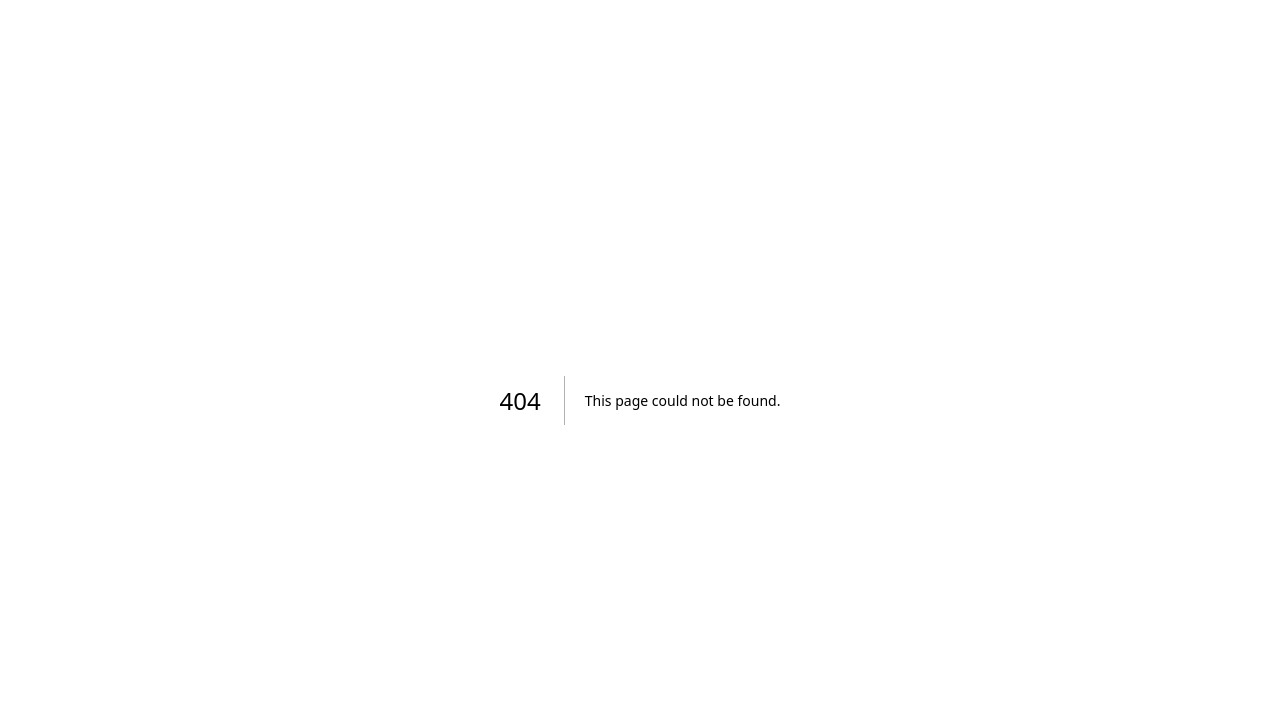
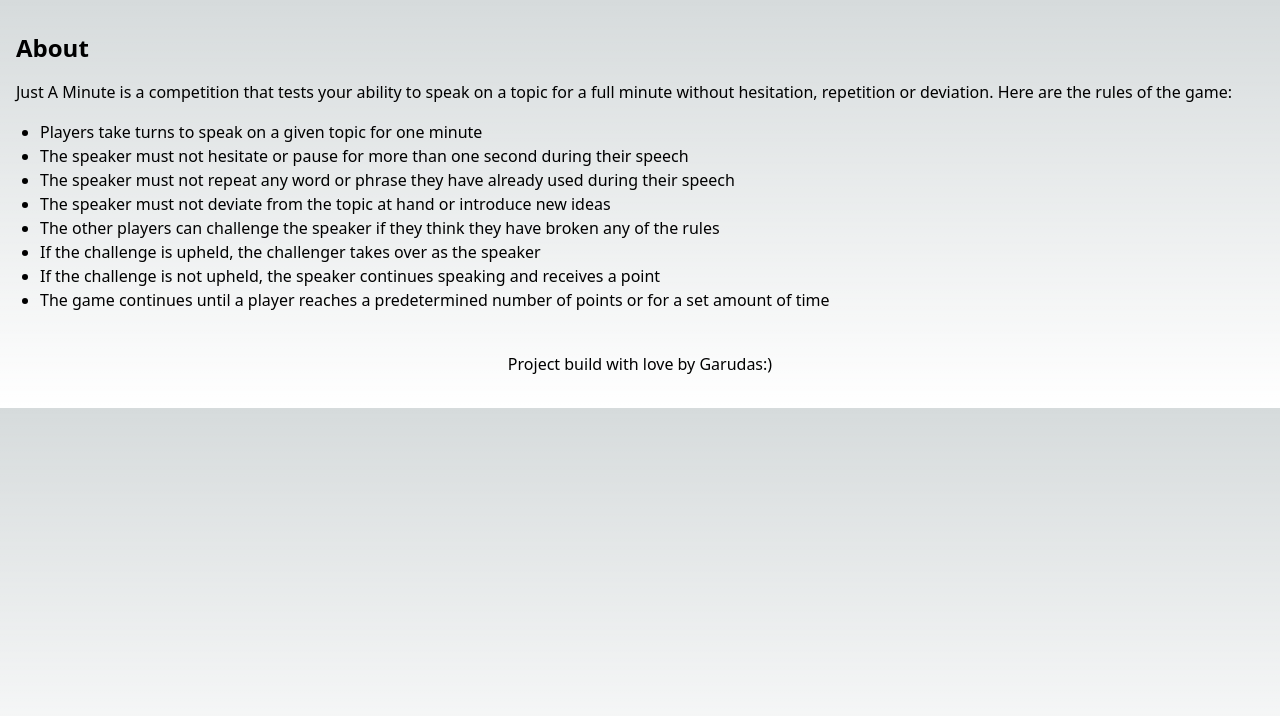
Before and after one commit to aldrinjenson/jamjam, a Next.js app: page /about in a window 1280 px wide. Before the commit this address had no page. Shown: the top 716 px of the page. Built offline with nearby package versions, Linux system fonts and the light colour scheme.

Commit message:
refactoring + improvements

```diff
--- a/package.json
+++ b/package.json
@@ -16,6 +16,7 @@
     "postcss": "8.4.23",
     "react": "18.2.0",
     "react-dom": "18.2.0",
+    "react-icons": "^4.8.0",
     "tailwindcss": "3.3.1"
   }
 }
--- a/src/components/FinalScores.jsx
+++ b/src/components/FinalScores.jsx
@@ -32,6 +32,7 @@ const FinalScores = ({ scores = [] }) => {
 
   return (
     <div className='flex flex-col items-center justify-center'>
+      <h1 className='text-4xl font-bold text-center mt-8 mb-4'>Scores</h1>
       <table className='min-w-full divide-y divide-gray-200'>
         <thead className='bg-gray-50'>
           <tr>
--- a/src/components/FirstCall.jsx
+++ b/src/components/FirstCall.jsx
@@ -23,12 +23,6 @@ const FirstCall = ({ players, setFirstPlayer, setCurrPlayer }) => {
 
   return (
     <div className='w-full sm:w-1/2'>
-      <label
-        htmlFor='first-player-input'
-        className='block text-sm font-medium text-gray-700'
-      >
-        First Player
-      </label>
       <div className='mt-1 relative rounded-md shadow-sm'>
         <input
           type='text'
@@ -38,7 +32,7 @@ const FirstCall = ({ players, setFirstPlayer, setCurrPlayer }) => {
           onChange={handleInputChange}
           autoComplete='off'
           className='focus:ring-indigo-500 focus:border-indigo-500 block w-full pr-10 sm:text-sm border-gray-300 rounded-md'
-          placeholder='Enter player name'
+          placeholder='Enter first player name'
         />
         {suggestions.length > 0 && (
           <ul className='absolute z-10 mt-1 w-full bg-white rounded-md shadow-lg'>
--- a/src/components/Logger.jsx
+++ b/src/components/Logger.jsx
@@ -3,30 +3,33 @@ import { formatTime } from "@components/utils";
 const Logger = ({ logs }) => {
   return (
     <div className='flex flex-col items-center justify-center'>
-      <table className='min-w-full divide-y divide-gray-200'>
+      <div className='w-full overflow-x-auto'>
+        <h1 className='text-4xl font-bold text-center mt-8 mb-4'>Logs</h1>
+
+        <table className='w-full divide-y divide-gray-200'>
           <thead className='bg-gray-50'>
             <tr>
               <th
                 scope='col'
-              className='px-6 py-3 text-left text-xs font-medium text-gray-500 uppercase tracking-wider'
+                className='px-4 py-3 text-left text-xs font-medium text-gray-500 uppercase tracking-wider'
               >
                 Name
               </th>
               <th
                 scope='col'
-              className='px-6 py-3 text-left text-xs font-medium text-gray-500 uppercase tracking-wider'
+                className='px-4 py-3 text-left text-xs font-medium text-gray-500 uppercase tracking-wider'
               >
                 Start Time
               </th>
               <th
                 scope='col'
-              className='px-6 py-3 text-left text-xs font-medium text-gray-500 uppercase tracking-wider'
+                className='px-4 py-3 text-left text-xs font-medium text-gray-500 uppercase tracking-wider'
               >
                 End Time
               </th>
               <th
                 scope='col'
-              className='px-6 py-3 text-left text-xs font-medium text-gray-500 uppercase tracking-wider'
+                className='px-4 py-3 text-left text-xs font-medium text-gray-500 uppercase tracking-wider'
               >
                 Total Time Spoken
               </th>
@@ -35,16 +38,16 @@ const Logger = ({ logs }) => {
           <tbody className='bg-white divide-y divide-gray-200'>
             {logs.map((log, index) => (
               <tr key={index}>
-              <td className='px-6 py-4 whitespace-nowrap text-sm font-medium text-gray-900'>
+                <td className='px-4 py-2 whitespace-nowrap text-sm font-medium text-gray-900'>
                   {log.name}
                 </td>
-              <td className='px-6 py-4 whitespace-nowrap text-sm text-gray-500'>
+                <td className='px-4 py-2 whitespace-nowrap text-sm text-gray-500'>
                   {formatTime(log.startTime)}
                 </td>
-              <td className='px-6 py-4 whitespace-nowrap text-sm text-gray-500'>
+                <td className='px-4 py-2 whitespace-nowrap text-sm text-gray-500'>
                   {formatTime(log.endTime)}
                 </td>
-              <td className='px-6 py-4 whitespace-nowrap text-sm text-gray-500'>
+                <td className='px-4 py-2 whitespace-nowrap text-sm text-gray-500'>
                   {formatTime(log.endTime - log.startTime)}
                 </td>
               </tr>
@@ -52,6 +55,7 @@ const Logger = ({ logs }) => {
           </tbody>
         </table>
       </div>
+    </div>
   );
 };
 
--- /dev/null
+++ b/src/components/Navbar.jsx
@@ -0,0 +1,23 @@
+import Link from "next/link";
+
+const Navbar = () => {
+  return (
+    <nav className='flex justify-between items-center py-4'>
+      <div className='flex items-center'>
+        <Link href='/' className='text-xl font-bold text-gray-800 md:text-2xl'>
+          JamJam
+        </Link>
+      </div>
+      <div className='flex items-center'>
+        <Link
+          href='/about'
+          className='text-gray-800 py-3 px-4 md:py-4 md:px-6 font-medium'
+        >
+          About
+        </Link>
+      </div>
+    </nav>
+  );
+};
+
+export default Navbar;
--- a/src/components/Timer.jsx
+++ b/src/components/Timer.jsx
@@ -81,10 +81,10 @@ const StopwatchTimer = ({
           type='button'
           className='bg-blue-500 text-white px-4 py-2 rounded hover:bg-blue-600 transition-colors duration-300 ml-4'
           onClick={() => {
+            setCurrentPlayer(interruptedName);
             addLog(startTime, time, currentPlayer);
             setStartTime(time);
             setIsActive(true);
-            setCurrentPlayer(interruptedName);
             handleResume();
           }}
         >
@@ -118,12 +118,12 @@ const StopwatchTimer = ({
           Interrupt
         </button>
       )}
-      <button
+      {/* <button
         className='bg-red-500 hover:bg-red-700 text-white font-bold py-2 px-4 rounded'
         onClick={handleReset}
       >
         Reset
-      </button>
+      </button> */}
     </div>
   );
 };
--- /dev/null
+++ b/src/pages/about.js
@@ -0,0 +1,51 @@
+import Head from "next/head";
+
+const About = () => {
+  return (
+    <div className='container mx-auto px-4 py-8'>
+      <Head>
+        <title>About - Just A Minute Competition</title>
+      </Head>
+      <h1 className='text-2xl font-bold mb-4'>About</h1>
+      <p className='mb-4'>
+        Just A Minute is a competition that tests your ability to speak on a
+        topic for a full minute without hesitation, repetition or deviation.
+        Here are the rules of the game:
+      </p>
+      <ul className='list-disc ml-6 mb-4'>
+        <li>Players take turns to speak on a given topic for one minute</li>
+        <li>
+          The speaker must not hesitate or pause for more than one second during
+          their speech
+        </li>
+        <li>
+          The speaker must not repeat any word or phrase they have already used
+          during their speech
+        </li>
+        <li>
+          The speaker must not deviate from the topic at hand or introduce new
+          ideas
+        </li>
+        <li>
+          The other players can challenge the speaker if they think they have
+          broken any of the rules
+        </li>
+        <li>
+          If the challenge is upheld, the challenger takes over as the speaker
+        </li>
+        <li>
+          If the challenge is not upheld, the speaker continues speaking and
+          receives a point
+        </li>
+        <li>
+          The game continues until a player reaches a predetermined number of
+          points or for a set amount of time
+        </li>
+      </ul>
+      <br />
+      <p className='text-center'>Project build with love by Garudas:)</p>
+    </div>
+  );
+};
+
+export default About;
--- a/src/pages/index.js
+++ b/src/pages/index.js
@@ -2,13 +2,14 @@ import FinalScores from "@components/components/FinalScores";
 import FirstCall from "@components/components/FirstCall";
 import InputComponent from "@components/components/InputComponent";
 import Logger from "@components/components/Logger";
+import Navbar from "@components/components/Navbar";
 import StopwatchTimer from "@components/components/Timer";
 import { useState } from "react";
 
 export default function Home() {
   const [players, setPlayers] = useState([]);
   const [firstPlayer, setFirstPlayer] = useState("");
-  const [currPlayer, setCurrPlayer] = useState("");
+  const [currPlayer, setCurrPlayer] = useState(firstPlayer);
   const [scores, setScores] = useState([]);
 
   const addLog = (startTime, endTime, name) => {
@@ -16,11 +17,10 @@ export default function Home() {
     console.log(logObj);
     setScores((scores) => [...scores, logObj]);
   };
-  console.log({ players });
-  console.log(scores);
 
   return (
     <div className='container mx-auto px-4'>
+      <Navbar />
       <InputComponent setPlayers={setPlayers} />
       <p>Players: {players.join(", ")}</p>
       <FirstCall
@@ -28,8 +28,7 @@ export default function Home() {
         setFirstPlayer={setFirstPlayer}
         setCurrPlayer={setCurrPlayer}
       />
-      <p>First Player: {firstPlayer}</p>
-      <p>Current Player: {firstPlayer}</p>
+      <p>Current Player: {currPlayer}</p>
 
       <StopwatchTimer
         interruptedNames={players}
@@ -39,8 +38,6 @@ export default function Home() {
       />
       <Logger logs={scores} />
 
-      <h2>Final Scores</h2>
-
       <FinalScores scores={scores} />
     </div>
   );
```
Also changed, not shown: 1 other file (tests, documents, lock files or other folders). Lines whose indentation alone changed are shown as unchanged.
